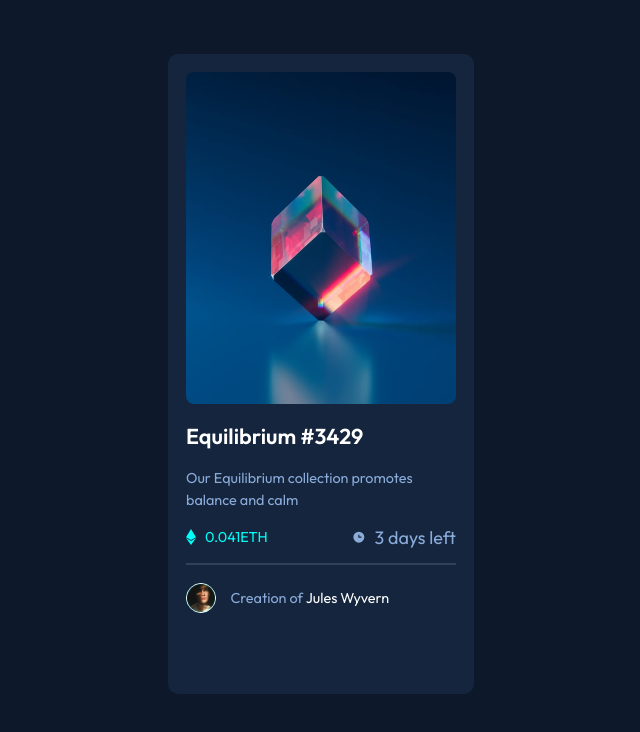
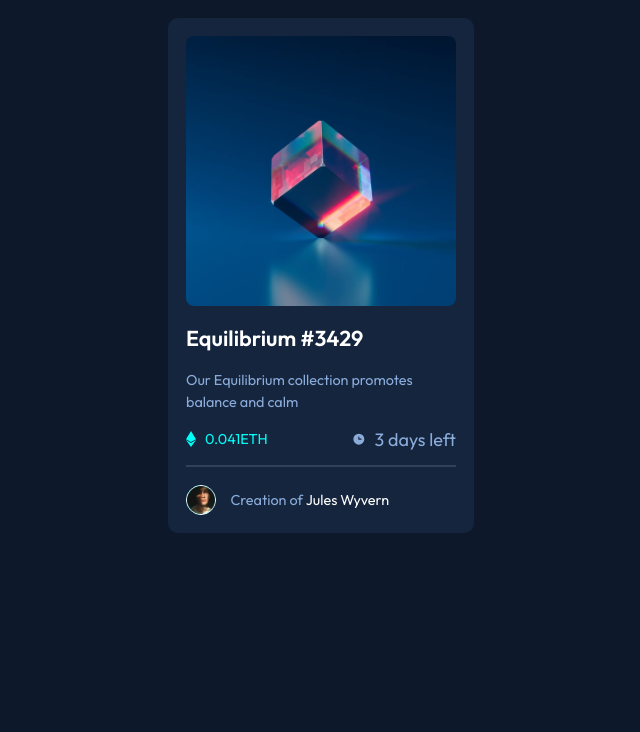
Before and after one commit to ThilinaDeshan98/NFT-preview-card, a website: page index.html in a window 1280 px wide. Shown: the whole page, without its empty margins (319-959 px from the left). Drawn offline with Linux system fonts and the light colour scheme.

Commit message:
fixin up minor issues

```diff
--- a/scss/style.scss
+++ b/scss/style.scss
@@ -23,15 +23,19 @@ body {
     display: flex;
     justify-content: center;
     align-items: center;
-    padding-top: 3rem;
+    padding-top: 1rem;
 }
 
 .main-box {
-    width: 17rem;
-    height: 80vh;
+    width: 60%;
+    height: 90%;
     background-color: $card-bg;
     padding: 1rem;
     border-radius: 10px;
+
+    @media (min-width: 300px) {
+        width: 17rem;
+    }
 
     a:hover {
         .overlay, .view-icon {
```
Also changed, not shown: dist/css/style.css, 1 other file.
